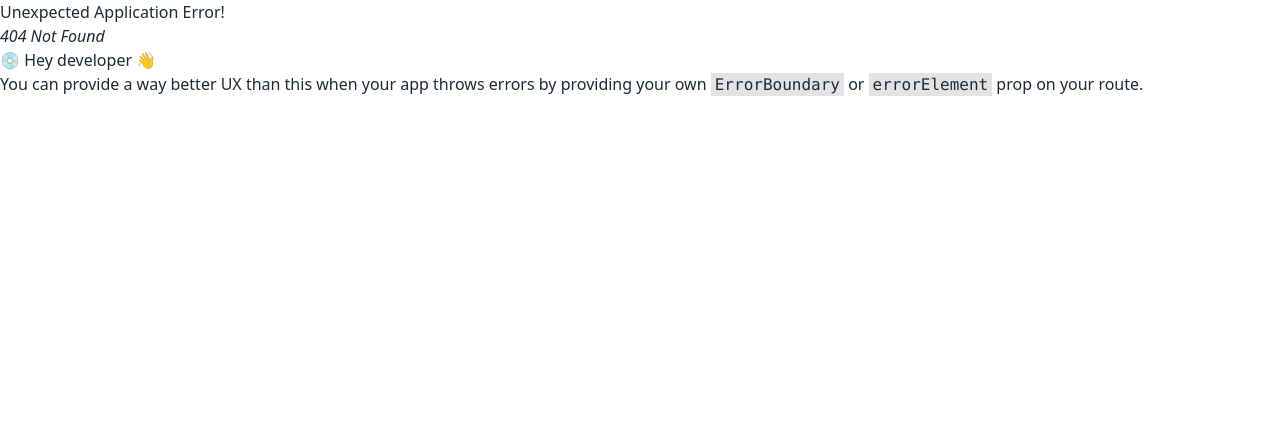
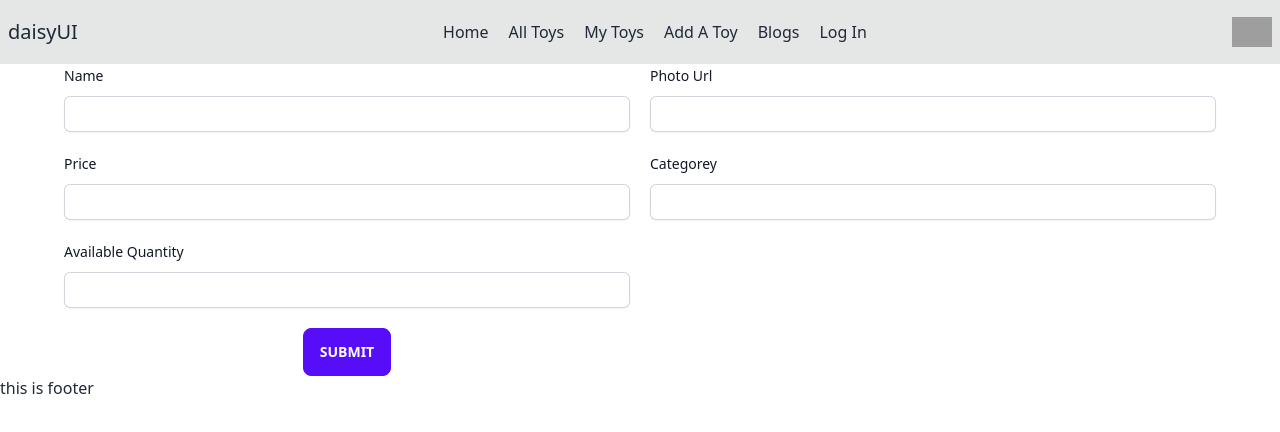
Before and after one commit to mohammadsobuj1/Restro_Chef, a React (Vite) app: page /addtoys in a window 1280 px wide. Before the commit this address had no page. Shown: the top 432 px of the page. Built offline with nearby package versions, Linux system fonts and the light colour scheme; grey boxes are pictures that could not be loaded.

Commit message:
photo galarey add

```diff
--- /dev/null
+++ b/src/Components/Pages/AddToys/AddToys.jsx
@@ -0,0 +1,85 @@
+
+const AddToys = () => {
+
+    const SubmitHandelar = (event) => {
+        event.preventDefault()
+        const from = event.target;
+        const name = from.name.value;
+        const photo = from.photo.value;
+        const categorey = from.categorey.value;
+        const price = from.price.value;
+        const quantity = from.quantity.value;
+        const data = { name, photo, categorey, price, quantity }
+        console.log(data)
+
+    }
+
+
+    return (
+        <>
+            <form onSubmit={SubmitHandelar}>
+
+                <div className="grid md:grid-cols-2 gap-5  w-[90%] mx-auto">
+
+                    <div className="">
+                        <div className="flex items-center justify-between">
+                            <label className="block text-sm font-medium leading-6 text-gray-900">Name</label>
+
+                        </div>
+                        <div className="mt-2">
+                            <input id="name" name="name" type="text" required className="block w-full rounded-md px-2 border-0 py-1.5 text-gray-900 shadow-sm ring-1 ring-inset ring-gray-300 placeholder:text-gray-400 focus:ring-2 focus:ring-inset focus:ring-indigo-600 sm:text-sm sm:leading-6" />
+
+                        </div>
+                    </div>
+                    <div className="">
+                        <div className="flex items-center justify-between">
+                            <label className="block text-sm font-medium leading-6 text-gray-900">Photo Url</label>
+
+                        </div>
+                        <div className="mt-2">
+                            <input id="photo" name="photo" type="text" autoComplete="current-password" required className="block w-full rounded-md px-2 border-0 py-1.5 text-gray-900 shadow-sm ring-1 ring-inset ring-gray-300 placeholder:text-gray-400 focus:ring-2 focus:ring-inset focus:ring-indigo-600 sm:text-sm sm:leading-6" />
+
+                        </div>
+                    </div>
+                    <div className="">
+                        <div className="flex items-center justify-between">
+                            <label className="block text-sm font-medium leading-6 text-gray-900">Price</label>
+
+                        </div>
+                        <div className="mt-2">
+                            <input id="price" name="price" type="text" autoComplete="current-password" required className="block w-full rounded-md px-2 border-0 py-1.5 text-gray-900 shadow-sm ring-1 ring-inset ring-gray-300 placeholder:text-gray-400 focus:ring-2 focus:ring-inset focus:ring-indigo-600 sm:text-sm sm:leading-6" />
+
+                        </div>
+                    </div>
+                    <div className="">
+                        <div className="flex items-center justify-between">
+                            <label className="block text-sm font-medium leading-6 text-gray-900">Categorey</label>
+
+                        </div>
+                        <div className="mt-2">
+                            <input id="Categorey" name="categorey" type="text" autoComplete="current-password" required className="block w-full rounded-md px-2 border-0 py-1.5 text-gray-900 shadow-sm ring-1 ring-inset ring-gray-300 placeholder:text-gray-400 focus:ring-2 focus:ring-inset focus:ring-indigo-600 sm:text-sm sm:leading-6" />
+
+                        </div>
+                    </div>
+                    <div className="">
+                        <div className="flex items-center justify-between">
+                            <label className="block text-sm font-medium leading-6 text-gray-900">Available Quantity</label>
+
+                        </div>
+                        <div className="mt-2">
+                            <input id="Quantity" name="quantity" type="text" autoComplete="current-password" required className="block w-full rounded-md px-2 border-0 py-1.5 text-gray-900 shadow-sm ring-1 ring-inset ring-gray-300 placeholder:text-gray-400 focus:ring-2 focus:ring-inset focus:ring-indigo-600 sm:text-sm sm:leading-6" />
+
+                        </div>
+                    </div>
+                    <br />
+                    <div className="text-center">
+                        <input className="btn btn-primary" type="submit" value="Submit" />
+                    </div>
+                </div>
+            </form>
+
+        </>
+    );
+};
+
+export default AddToys;
--- a/src/Components/Pages/Header/NavBar.jsx
+++ b/src/Components/Pages/Header/NavBar.jsx
@@ -5,10 +5,10 @@ const NavBar = () => {
     const items = <>
         {
             <>
-                <Link>Home</Link>
+                <Link to="/">Home</Link>
                 <Link>All Toys</Link>
                 <Link>My Toys</Link>
-                <Link>Add A Toy</Link>
+                <Link to="/addtoys">Add A Toy</Link>
                 <Link> Blogs</Link>
                 <Link> Log In</Link>
             </>
```
Also changed, not shown: src/Router/Router.jsx (+6 -1 lines).
